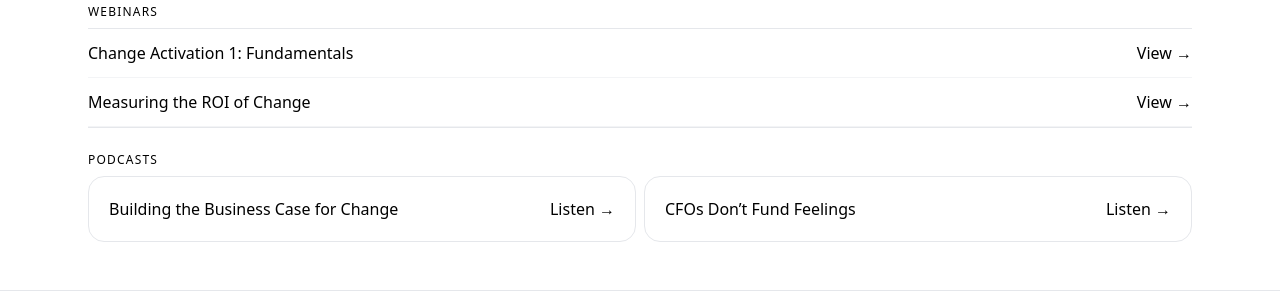
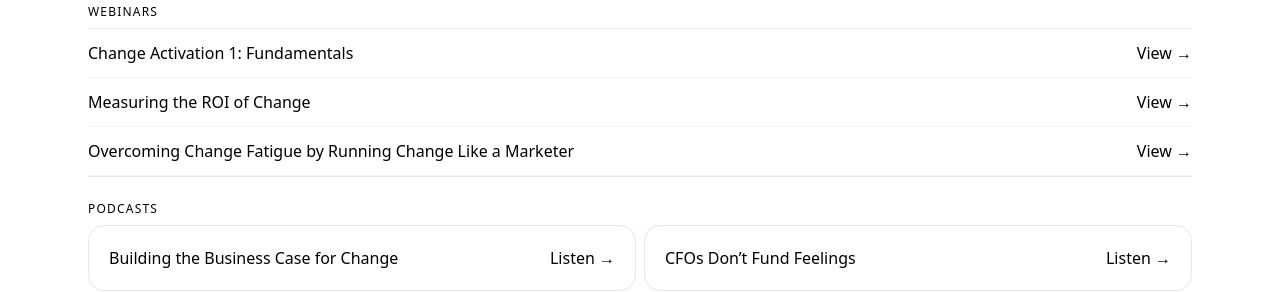
Before and after one commit to polygeist111/aric-wood-portfolio-site, a Next.js app: page /aric-wood-portfolio-site/ in a window 1280 px wide. Shown: the part 1060-1352 px from the top of the page. Built offline with nearby package versions, Linux system fonts and the light colour scheme; no server answers.

Commit message:
Update most links, favicon

```diff
--- a/app/page.tsx
+++ b/app/page.tsx
@@ -6,13 +6,14 @@ export default function Page() {
     { title: "Facilitation", body: "Plan and run high-impact workshops and executive offsites that drive decisions and shared ownership." }
   ];
   const playbooks = [
-    { title: "ROI of Change Playbook", href: "#" },
-    { title: "Building the Business Case for Transformation", href: "#" },
-    { title: "Building A Future-Proof Transformation Office", href: "#" }
+    { title: "ROI of Change Playbook", href: "https://tigerhall.com/playbooks/how-to-measure-roi-in-a-change-initiative-a-playbook-for-proving-the-value-of-transformation-efforts" },
+    { title: "Building the Business Case for Transformation", href: "https://tigerhall.com/change-activation/how-to-build-the-business-case-for-resource-investments" },
+    { title: "Building A Future-Proof Transformation Office", href: "https://tigerhall.com/change-activation/building-a-future-proof-transformation-office" }
   ];
   const webinars = [
-    { title: "Change Activation 1: Fundamentals", href: "#" },
-    { title: "Measuring the ROI of Change", href: "#" }
+    { title: "Change Activation 1: Fundamentals", href: "https://tigerhall.com/change-activation/the-fundamentals-of-change-activation" },
+    { title: "Measuring the ROI of Change", href: "https://tigerhall.com/change-activation/measure-the-roi-of-change-transformation" },
+    { title: "Overcoming Change Fatigue by Running Change Like a Marketer", href: "https://tigerhall.com/change-activation/overcoming-change-fatigue-by-running-change-like-a-marketer"}
   ];
   const podcasts = [
     { title: "Building the Business Case for Change", href: "#" },
@@ -113,7 +114,7 @@ export default function Page() {
               </div>
             </div>
             <div>
-              <img src="https://polygeist111.github.io/aric-wood-portfolio-site/book-cover.jpg" alt="Strategy Activation Playbook Cover" className="w-full aspect-[3/4] object-cover rounded-2xl border border-gray-200" />
+              <img src="https://polygeist111.github.io/aric-wood-portfolio-site/book-cover.jpg" alt="Strategy Activation Playbook Cover" className="w-full aspect-[3/4] object-cover rounded-2xl border border-gray-200 contained-image" />
               <p className="mt-2 text-xs">Cover of The Strategy Activation Playbook</p>
             </div>
           </div>
@@ -132,7 +133,7 @@ export default function Page() {
               <img src="https://polygeist111.github.io/aric-wood-portfolio-site/AW5.jpeg" alt="Aric Wood headshot" className="w-full rounded-2xl border border-gray-200 object-cover" />
               <div className="flex gap-3 mt-3 text-sm">
                 <a href="#" className="btn btn-outline no-underline">Media Kit</a>
-                <a href="#" className="btn btn-outline no-underline">LinkedIn</a>
+                <a href="https://www.linkedin.com/in/aric-wood-588272/" className="btn btn-outline no-underline">LinkedIn</a>
               </div>
               <p className="mt-2 text-xs">(Replace placeholders with headshot and media kit link)</p>
             </div>
--- a/styles/globals.css
+++ b/styles/globals.css
@@ -13,3 +13,5 @@ a { @apply underline-offset-4; }
 .btn-solid { @apply bg-black text-white no-underline; }
 .btn-red { @apply bg-brand-red text-white no-underline; }
 .card { @apply border border-gray-200 rounded-2xl p-5; }
+
+.contained-image { max-width: 100%; height: auto; }
```
Also changed, not shown: 1 other file (tests, documents, lock files or other folders).
